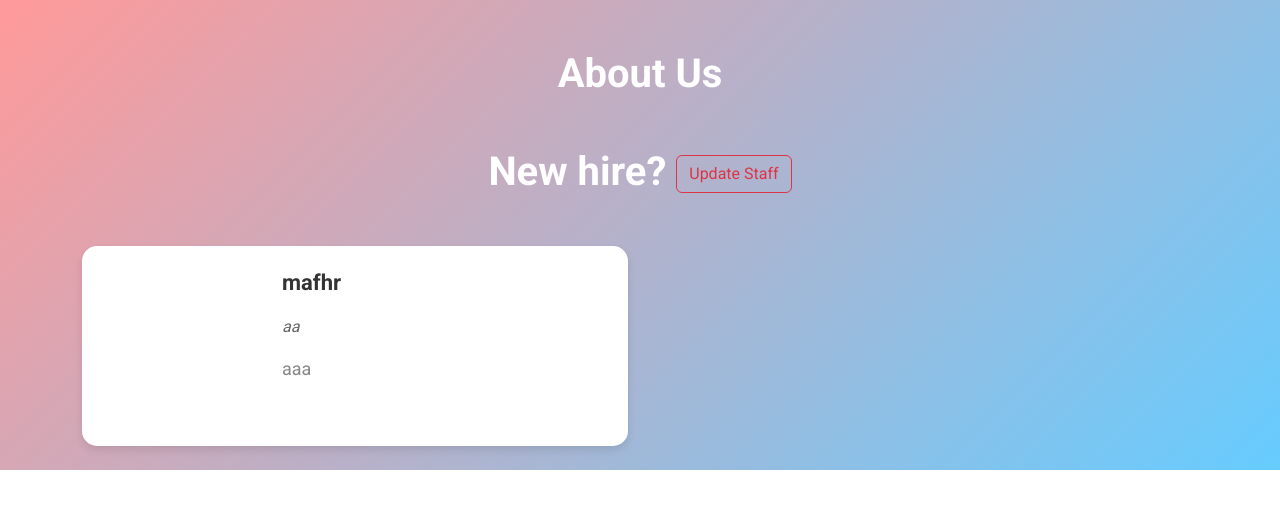
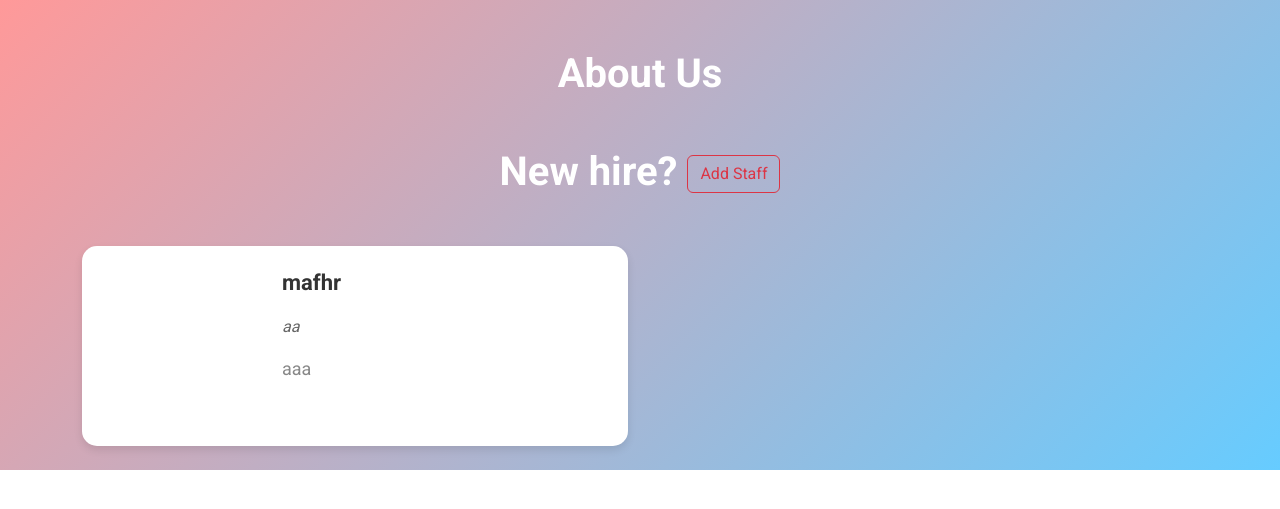
Before and after one commit to ahnafwarith/finalproject_370, a PHP site: page /aboutus.php in a window 1280 px wide. Shown: the part 56-565 px from the top of the page. Run offline with PHP 8.4, Linux system fonts and the light colour scheme; data comes from the database, SQL or seed files in the repository.

Commit message:
final final final finalization done

```diff
--- a/aboutus.php
+++ b/aboutus.php
@@ -109,7 +109,7 @@
     <div class='bodyM'>
         <div class="container">
         <h1>About Us</h1>
-        <h1>New hire? <a href='update_staff.php'><button class='btn btn-outline-danger'>Update Staff</button></h1></a>
+        <h1>New hire? <a href='update_staff.php'><button class='btn btn-outline-danger'>Add Staff</button></h1></a>
 
         <div class="row">
             <?php
```
